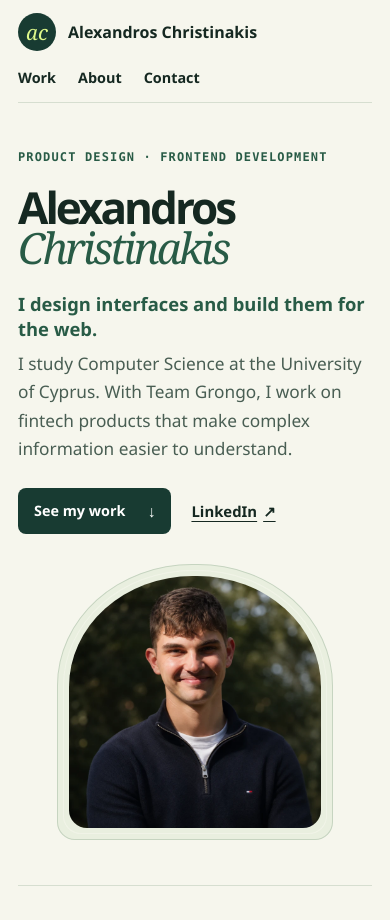
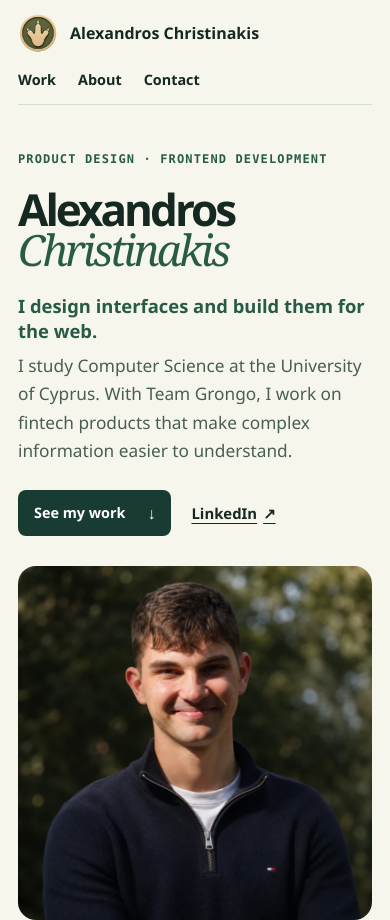
Before and after one commit to AlexandrosChristinakis/alexandroschristinakis.github.io, a plain HTML site: page index.html in a window 390 px wide. Shown: the top 920 px of the page. Drawn offline with Linux system fonts and the light colour scheme.

Commit message:
Simplify the portrait and add the Grongo paw badge

```diff
--- a/index.html
+++ b/index.html
@@ -12,13 +12,13 @@
   <meta property="og:description" content="Selected work in product design, frontend development, and fintech.">
   <meta property="og:url" content="https://alexandroschristinakis.github.io/">
   <meta property="og:image" content="https://alexandroschristinakis.github.io/assets/alexandros-christinakis.webp">
-  <link rel="icon" href="assets/ac.svg" type="image/svg+xml">
-  <link rel="stylesheet" href="styles.css">
+  <link rel="icon" href="assets/grongo-paw.png" type="image/png">
+  <link rel="stylesheet" href="styles.css?v=2">
 </head>
 <body id="top">
   <a class="skip-link" href="#main">Skip to content</a>
   <header class="masthead wrap">
-    <a class="brand" href="#top" aria-label="Alexandros Christinakis, home"><span class="monogram" aria-hidden="true">ac</span> Alexandros Christinakis</a>
+    <a class="brand" href="#top" aria-label="Alexandros Christinakis, home"><img class="brand-badge" src="assets/grongo-paw.png" width="40" height="40" alt=""> Alexandros Christinakis</a>
     <nav aria-label="Main navigation">
       <a href="#work">Work</a>
       <a href="#about">About</a>
--- a/styles.css
+++ b/styles.css
@@ -54,7 +54,7 @@ h1 em { font-size: .98em; letter-spacing: -.065em; }
 .wrap { width: min(1120px, calc(100% - 72px)); }
 .masthead { grid-template-columns: 1fr auto; gap: 14px 28px; }
 .brand { display: inline-flex; align-items: center; gap: 12px; text-decoration: none; font-weight: 800; }
-.monogram { display: grid; place-items: center; width: 38px; height: 38px; flex: 0 0 38px; border-radius: 50%; background: var(--forest); color: var(--lime); font: italic 1.28rem var(--serif); }
+.brand-badge { width: 40px; height: 40px; flex: 0 0 40px; }
 nav { flex-wrap: wrap; }
 nav a { display: inline-flex; align-items: center; min-height: 44px; }
 .hero { grid-template-columns: minmax(0,1.25fr) minmax(0,.75fr); padding-block: clamp(45px,7vw,94px); }
@@ -63,9 +63,8 @@ h1 em { display: block; }
 .hero-description { max-width: 46ch; }
 .text-link { font-size: .93rem; font-weight: 700; text-underline-offset: .24em; }
 .text-link:hover { color: var(--green); }
-.portrait { position: relative; padding: 11px; border: 1px solid #c6d4c0; border-radius: 49% 49% 18px 18px / 44% 44% 18px 18px; background: #e9efdf; }
-.portrait img { width: 100%; aspect-ratio: 4/5; object-fit: cover; object-position: 50% 40%; border-radius: inherit; }
-.portrait::after { content: ''; position: absolute; pointer-events: none; inset: 5px; border: 1px solid #f6f6ed92; border-radius: inherit; }
+.portrait { border-radius: 18px; overflow: hidden; background: #e9efdf; }
+.portrait img { width: 100%; aspect-ratio: 1; object-fit: cover; }
 .section { padding-block: clamp(52px,7vw,92px); border-top: 1px solid var(--line); }
 h2 { font-size: clamp(2.5rem,5.8vw,5rem); line-height: .96; letter-spacing: -.06em; }
 .section-label { color: var(--green); margin-bottom: 13px; }
@@ -98,8 +97,7 @@ h2 { font-size: clamp(2.5rem,5.8vw,5rem); line-height: .96; letter-spacing: -.06
   .wrap { width: calc(100% - 36px); }
   .hero { grid-template-columns: minmax(0,1fr); gap: 30px; }
   h1 { font-size: clamp(2.65rem,11.3vw,5.3rem); }
-  .portrait { width: min(78%,360px); justify-self: center; }
-  .portrait img { aspect-ratio: 1; }
+  .portrait { width: min(100%,380px); justify-self: start; }
   .project-grid, .about { grid-template-columns: minmax(0,1fr); }
 }
 @media (max-width: 550px) {
```
Also changed, not shown: assets/ac.svg (deleted), assets/grongo-paw.png (added).
